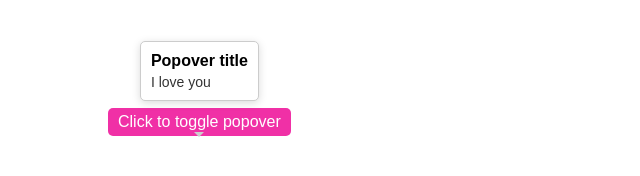
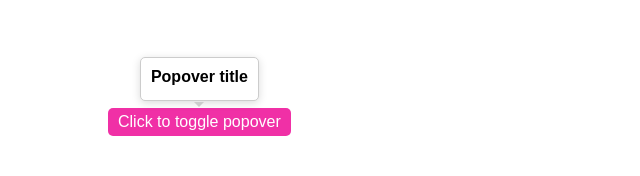
Before and after one commit to SvetlanaSiuytkina/popovers-project, a website built with webpack: page src/index.html in a window 1280 px wide. Both pictures are taken after a click on the button "Click to toggle popover". Shown: the whole page, without its empty margins (0-640 px from the left). Built offline with nearby package versions, Linux system fonts and the light colour scheme.

Commit message:
corrected e2e, arrow

```diff
--- a/src/popover.js
+++ b/src/popover.js
@@ -12,6 +12,9 @@ export class Popover {
     this.popoverElement = popoverElement;
     this.popoverElement.className = 'popover';
 
+    const innerElement = document.createElement('div');
+    innerElement.className = 'popover-inner';
+
     const titleElement = document.createElement('div');
     titleElement.className = 'popover-title';
     titleElement.textContent = this.title;
@@ -20,13 +23,13 @@ export class Popover {
     contentElement.className = 'popover-content';
     contentElement.textContent = this.content;
 
+    innerElement.append(titleElement, contentElement);
+
     const arrowElement = document.createElement('div');
     arrowElement.className = 'popover-arrow';
 
-    this.popoverElement.appendChild(titleElement);
-    this.popoverElement.appendChild(contentElement);
-    this.popoverElement.appendChild(arrowElement);
-    document.body.appendChild(this.popoverElement);
+    this.popoverElement.append(titleElement, arrowElement);
+    document.body.append(this.popoverElement);
 
     this.btn.addEventListener('click', () => this.toggle());
   }
--- a/src/style.css
+++ b/src/style.css
@@ -25,13 +25,17 @@ body {
   box-shadow: 0 2px 8px rgba(0, 0, 0, 0.15);
 }
 
+.popover-inner {
+  position: relative;
+}
+
 .popover.visible {
   display: block;
 }
 
 .popover-arrow {
   position: absolute;
-  top: 90px;
+  bottom: -7px;
   left: 50%;
   transform: translateX(-50%);
   width: 0;
```
Also changed, not shown: src/e2e/popover.test.js (+0 -2 lines).
